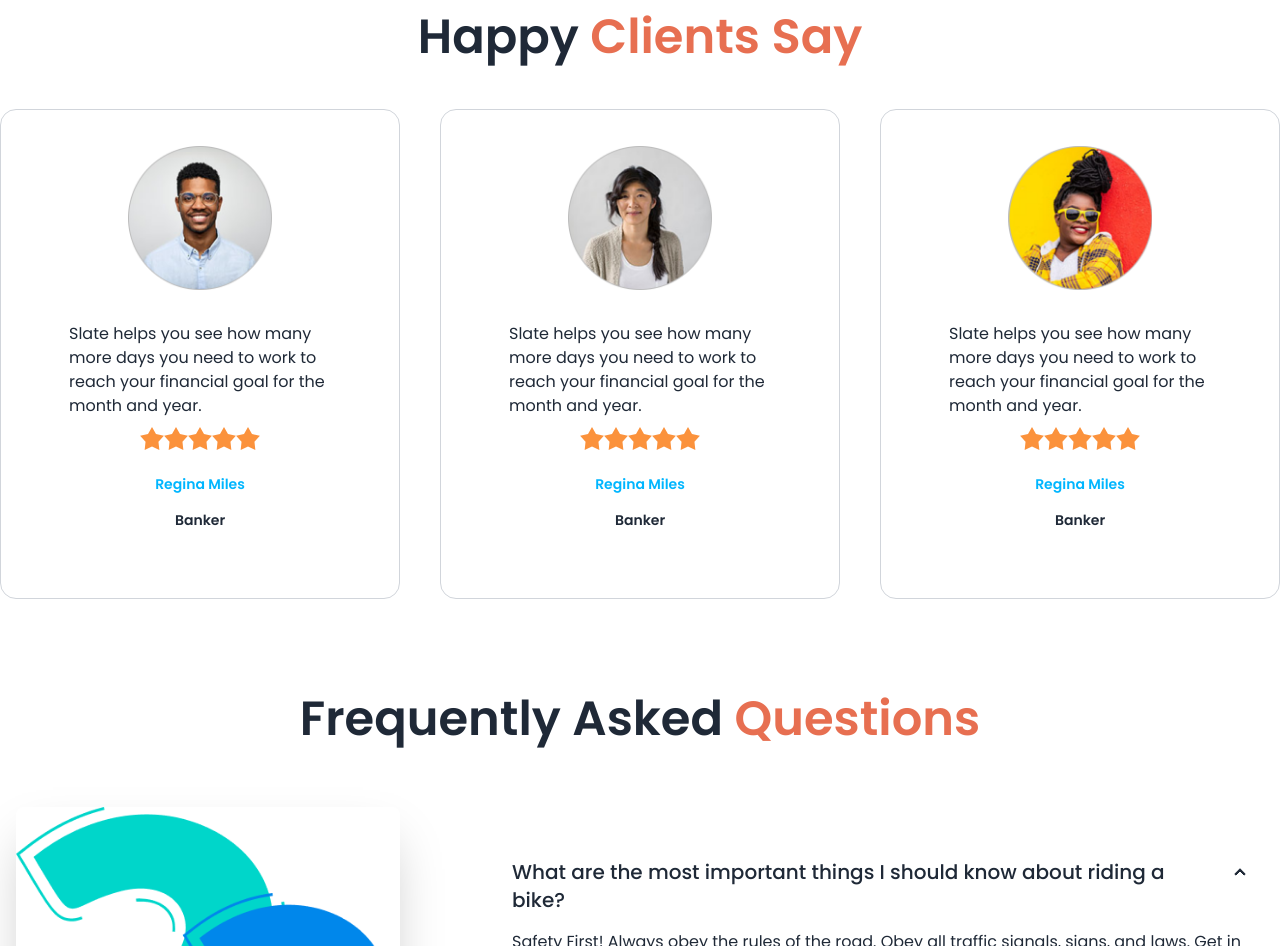
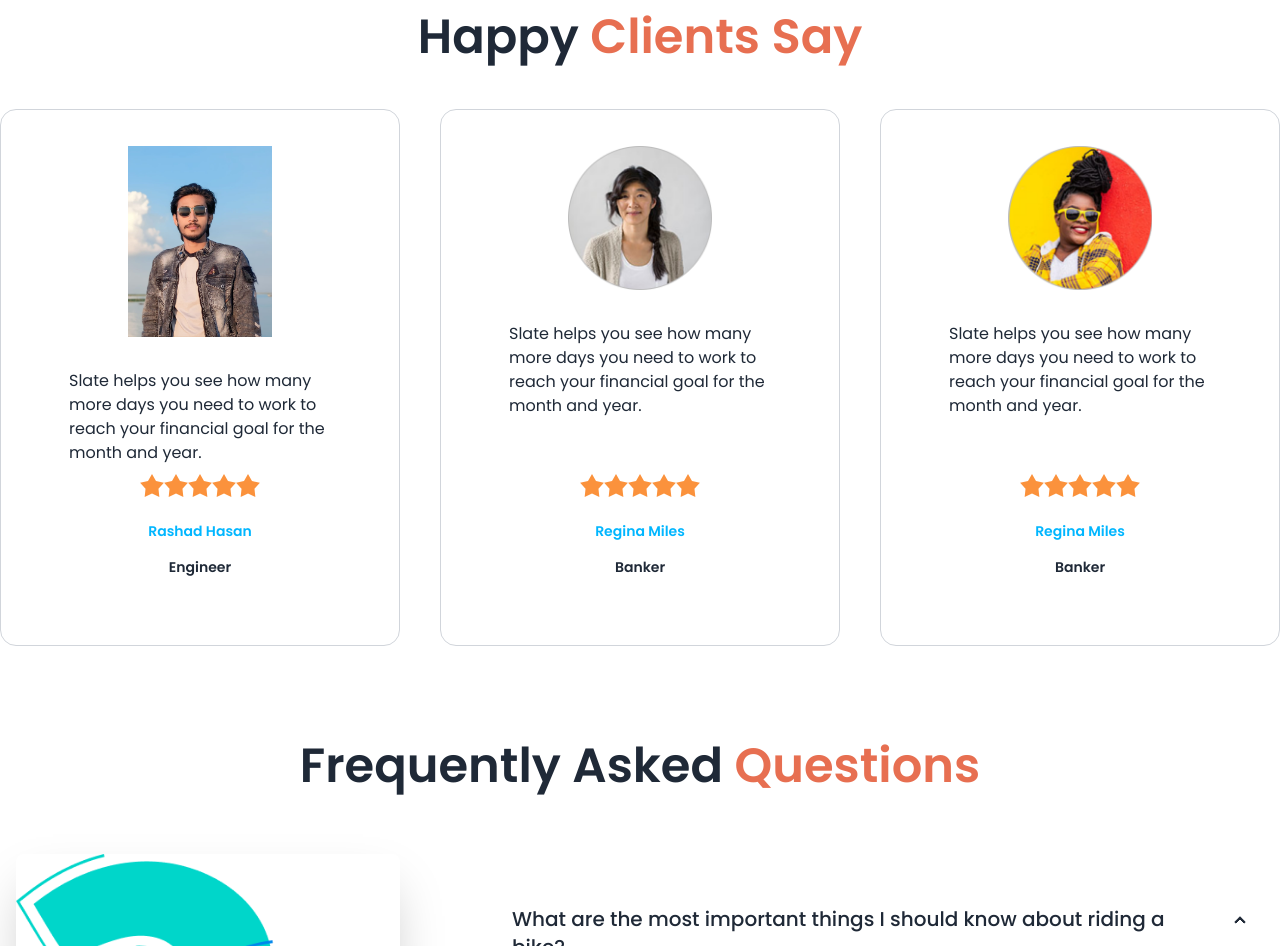
Before and after one commit to mirhimel012/Biker-Zone, a plain HTML site: page index.html in a window 1280 px wide. Shown: the part 1865-2811 px from the top of the page. Drawn offline with nearby package versions, Linux system fonts and the light colour scheme.

Commit message:
Rashad Hasan added

```diff
--- a/index.html
+++ b/index.html
@@ -217,7 +217,7 @@
         <div class="grid gap-10 grid-cols-1 md:grid-cols-2 lg:grid-cols-3">
           <!-- first review -->
           <div class="card bg-base-100 border border-gray-300 p-9">
-            <figure><img class="w-36" src="images/others/user-1.png" alt="Shoes" /></figure>
+            <figure><img class="w-36" src="images/others/himel.jpg" alt="Shoes" /></figure>
             <div class="card-body">
               <p>Slate helps you see how many more days you need to work to reach your financial goal for the month and year.</p>
               <div class="rating justify-center">
@@ -228,8 +228,8 @@
                 <input type="radio" name="rating-2" class="mask mask-star-2 bg-orange-400" />
               </div>
               <div class="text-center space-y-4 mt-4">
-                <h4 class="text-sm font-semibold text-info">Regina Miles</h4>
-                <p class="font-semibold text-sm">Banker</p>
+                <h4 class="text-sm font-semibold text-info">Rashad Hasan</h4>
+                <p class="font-semibold text-sm">Engineer</p>
               </div>
             </div>
           </div>
```
